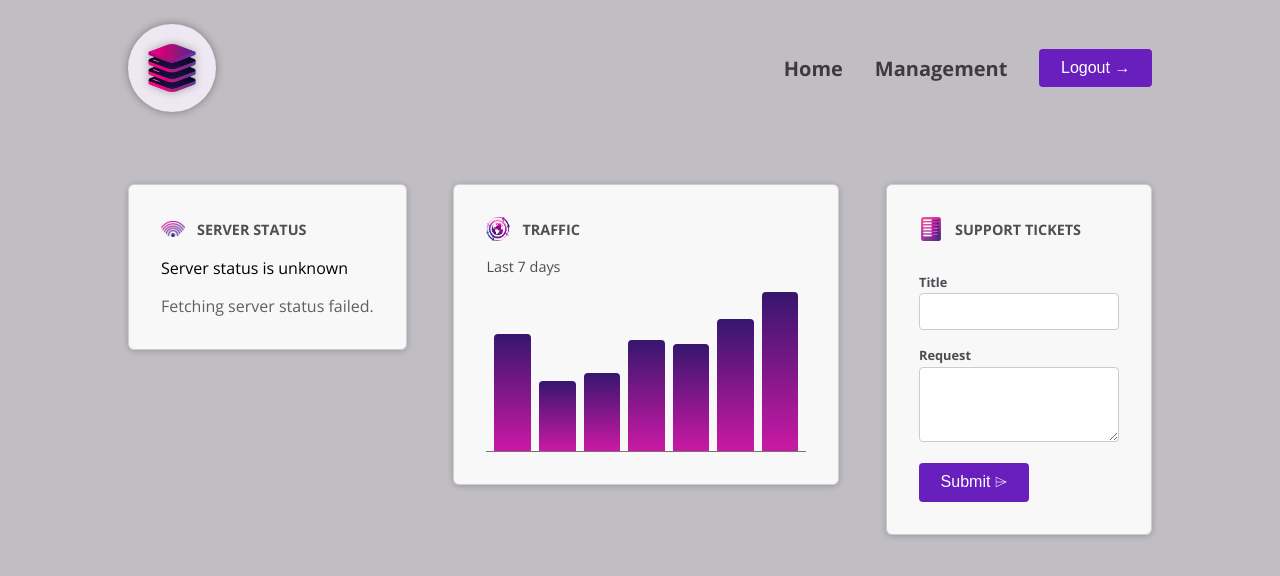
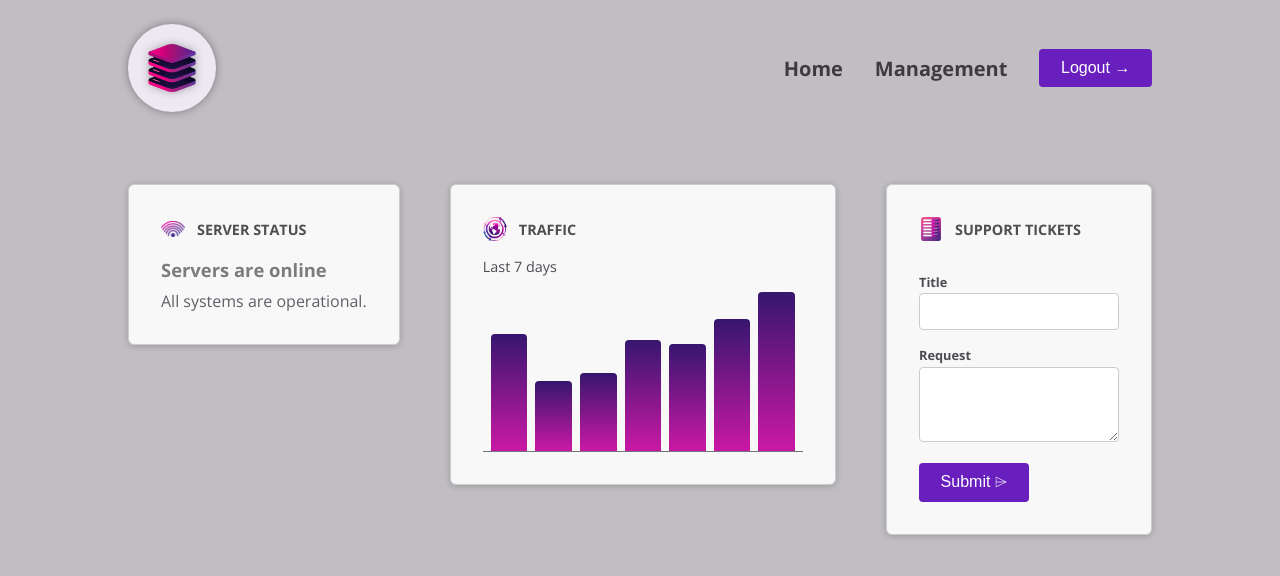
Before and after one commit to anjezzaa/cmp-web_angular6, an Angular app: page / in a window 1280 px wide. Shown: the top 576 px of the page. Built offline with nearby package versions, Linux system fonts and the light colour scheme.

Commit message:
initialized 'online' current status !!

```diff
--- a/src/app/dashboard/server-status/server-status.component.html
+++ b/src/app/dashboard/server-status/server-status.component.html
@@ -1,3 +1,4 @@
+<div [class.status]="currentStatus === 'online'">
   @if (currentStatus === 'online') {
     <p>Servers are online</p>
     <p>All systems are operational.</p>
@@ -8,3 +9,4 @@
     <p>Server status is unknown</p>
     <p>Fetching server status failed.</p>
   }
+</div>
--- a/src/app/dashboard/server-status/server-status.component.ts
+++ b/src/app/dashboard/server-status/server-status.component.ts
@@ -6,8 +6,7 @@ import { Component } from '@angular/core';
   imports: [],
   templateUrl: './server-status.component.html',
   styleUrl: './server-status.component.css',
-
 })
 export class ServerStatusComponent {
-  currentStatus!: 'online';
+  currentStatus: 'online' = "online"; //  currentStatus: 'online';
 }
```
Lines whose indentation alone changed are shown as unchanged.
